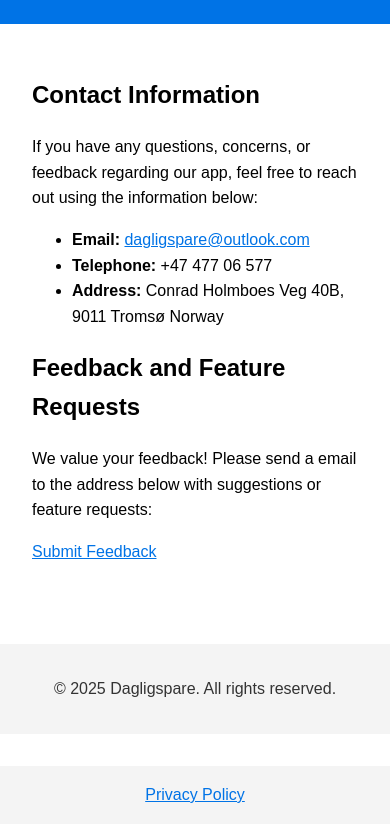
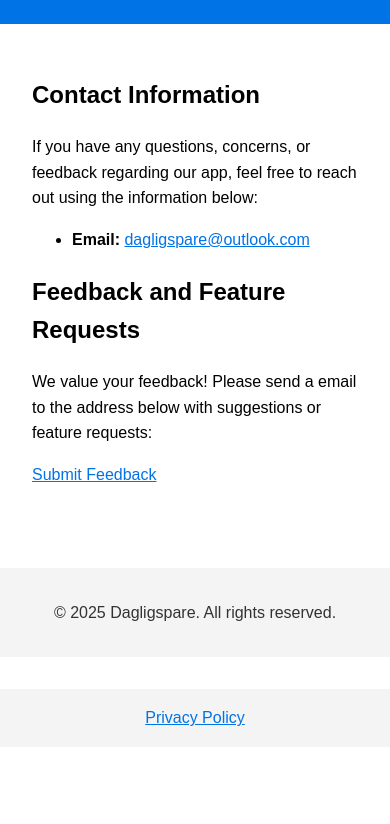
Before and after one commit to FyrirSoft/FyrirSoft.github.io, a plain HTML site: page index.html in a window 390 px wide. Shown: the part 102-926 px from the top of the page. After the commit the page ends 849 px from the top, so only its background shows below. Drawn offline with Linux system fonts and the light colour scheme.

Commit message:
removed address and phone

```diff
--- a/index.html
+++ b/index.html
@@ -49,10 +49,6 @@
           <strong>Email:</strong>
           <a href="dagligspare@outlook.com">dagligspare@outlook.com</a>
         </li>
-        <li><strong>Telephone:</strong> +47 477 06 577</li>
-        <li>
-          <strong>Address:</strong> Conrad Holmboes Veg 40B, 9011 Tromsø Norway
-        </li>
       </ul>
       <h2>Feedback and Feature Requests</h2>
       <p>
```
